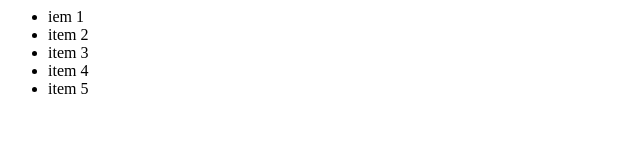
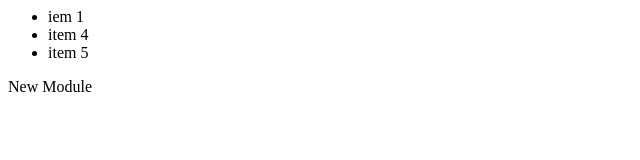
Before and after one commit to Rakesh217/React, a plain HTML site: page index.html in a window 1280 px wide. Shown: the full height of the page, 0-640 px from the left. Drawn offline with Linux system fonts and the light colour scheme.

Commit message:
Added New Module

```diff
--- a/index.html
+++ b/index.html
@@ -3,11 +3,13 @@
         <module-one>
             <ul>
                 <li>iem 1</li>
-                <li>item 2</li>
-                <li>item 3</li>
+
                 <li>item 4</li>
                 <li>item 5</li>
             </ul>
         </module-one>
+        <module-two>
+            <div> New Module</div>
+        </module-two>
     </body>
 </html>
```
